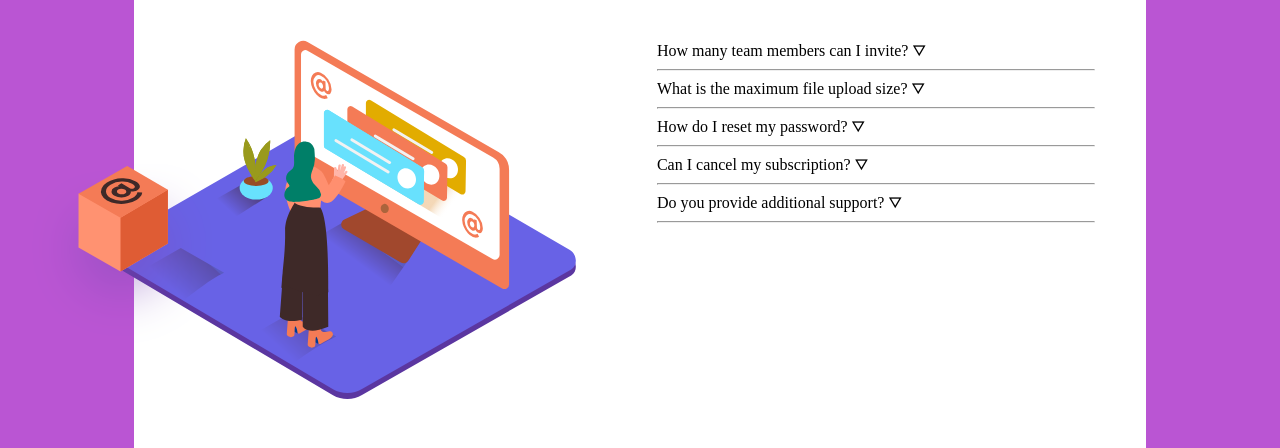
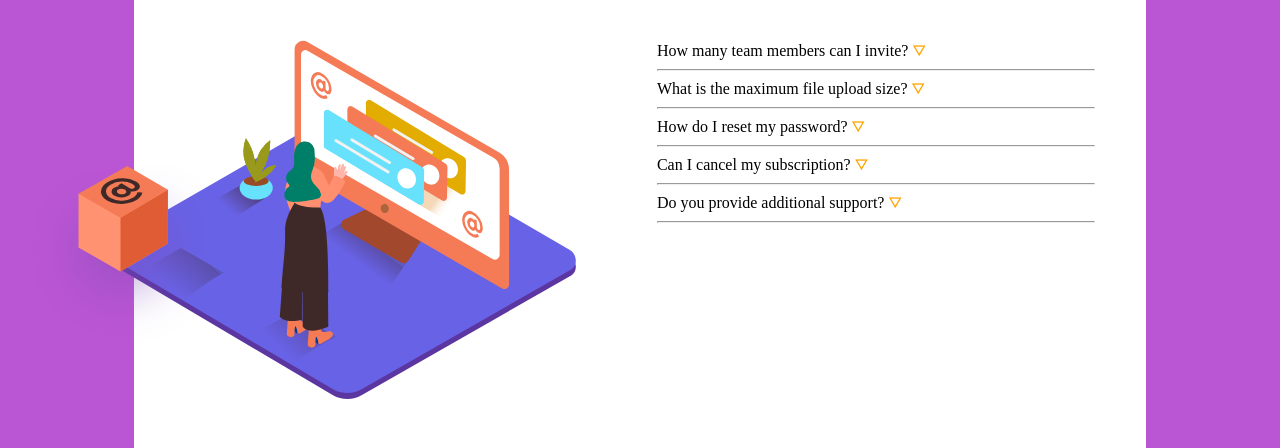
Before and after one commit to gosag15/FAQ-Page, a plain HTML site: page index.html in a window 1280 px wide. Shown: the part 352-800 px from the top of the page. Drawn offline with nearby package versions, Linux system fonts and the light colour scheme.

Commit message:
edit arrow color

```diff
--- a/index.html
+++ b/index.html
@@ -22,29 +22,29 @@
           <h1 class = "FAQ-header">FAQ</h1>
         </div>
         <div class = "faq-layer">
-          <button class= "accordion">How many team members can I invite? &#9947</button>
+          <button class= "accordion">How many team members can I invite? <span style = "color: orange" > &#9947</span> </button>
           <p class = "visible">You can invite up to 2 additional users on the Free plan. There is no limit on
           team members for the Premium plan.</p>
           <hr>
         </div>
         <div class = "faq-layer">
-          <button class= "accordion">What is the maximum file upload size? &#9947</button>
+          <button class= "accordion">What is the maximum file upload size? <span style = "color: orange" > &#9947</span> </button>
           <p class = "visible">No more than 2GB. All files in your account must fit your allotted storage space.</p>
           <hr>
         </div>
         <div class = "faq-layer">
-          <button class= "accordion">How do I reset my password? &#9947</button>
+          <button class= "accordion">How do I reset my password? <span style = "color: orange" > &#9947</span> </button>
           <p class = "visible">Click “Forgot password” from the login page or “Change password” from your profile page.
           A reset link will be emailed to you.</p>
           <hr>
         </div>
         <div class = "faq-layer">
-          <button class= "accordion">Can I cancel my subscription? &#9947</button>
+          <button class= "accordion">Can I cancel my subscription? <span style = "color: orange" > &#9947</span> </button>
           <p class = "visible">Yes! Send us a message and we’ll process your request no questions asked.</p>
           <hr>
         </div>
         <div class = "faq-layer">
-          <button class= "accordion">Do you provide additional support? &#9947</button>
+          <button class= "accordion">Do you provide additional support? <span style = "color: orange" > &#9947</span> </button>
           <p class = "visible">Chat and email support is available 24/7. Phone lines are open during normal business hours.</p>
           <hr>
         </div>
```
